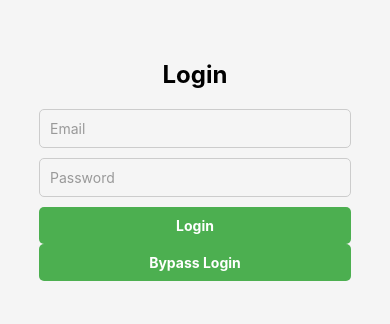
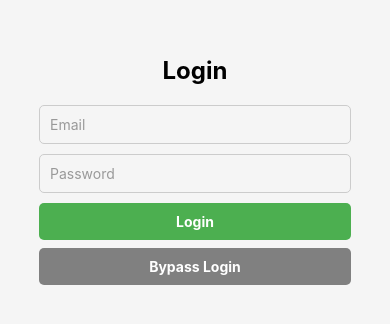
Before and after one commit to MatheusESMelo/TodoApp, a React Native app: screen /Login in a window 390 px wide. Shown: the part 252-576 px from the top of the page. Built offline with nearby package versions, Linux system fonts and the light colour scheme.

Commit message:
Adding comments inside LoginScreen to better understand the code functions.

```diff
--- a/src/screens/LoginScreen.tsx
+++ b/src/screens/LoginScreen.tsx
@@ -10,11 +10,14 @@ import {
 import { useAuth } from "../context/AuthContext";
 
 const LoginScreen = ({ navigation }: any) => {
+  // Access the login function from the authentication context
   const { login } = useAuth();
   const [email, setEmail] = useState("");
   const [password, setPassword] = useState("");
 
+  // Function to handle the login process
   const handleLogin = () => {
+    // Check if the login credentials are valid
     if (login(email, password)) {
       Alert.alert("Success", "Login successful!");
       navigation.replace("Main");
@@ -23,6 +26,7 @@ const LoginScreen = ({ navigation }: any) => {
     }
   };
 
+  // Function to bypass login with predefined credentials
   const handleBypassLogin = () => {
     login("admin@adm.com", "adm123");
     Alert.alert("Success", "Login successful!");
@@ -51,7 +55,7 @@ const LoginScreen = ({ navigation }: any) => {
       <TouchableOpacity style={styles.button} onPress={handleLogin}>
         <Text style={styles.buttonText}>Login</Text>
       </TouchableOpacity>
-      <TouchableOpacity style={styles.button} onPress={handleBypassLogin}>
+      <TouchableOpacity style={styles.buttonBypass} onPress={handleBypassLogin}>
         <Text style={styles.buttonText}>Bypass Login</Text>
       </TouchableOpacity>
     </View>
@@ -85,6 +89,14 @@ const styles = StyleSheet.create({
     alignItems: "center",
     width: "80%",
   },
+  buttonBypass: {
+    backgroundColor: "grey",
+    marginTop: 8,
+    padding: 10,
+    borderRadius: 5,
+    alignItems: "center",
+    width: "80%",
+  },
   buttonText: {
     color: "#fff",
     fontWeight: "bold",
```
